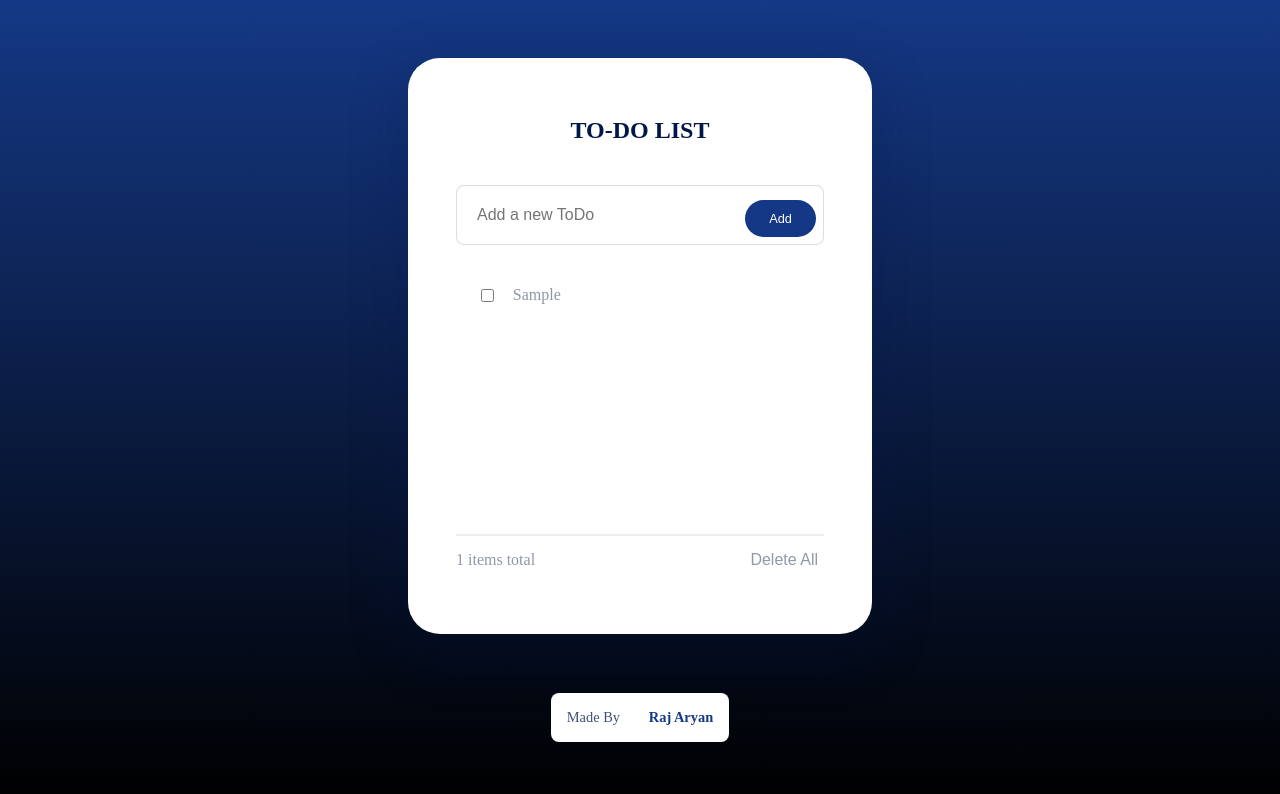
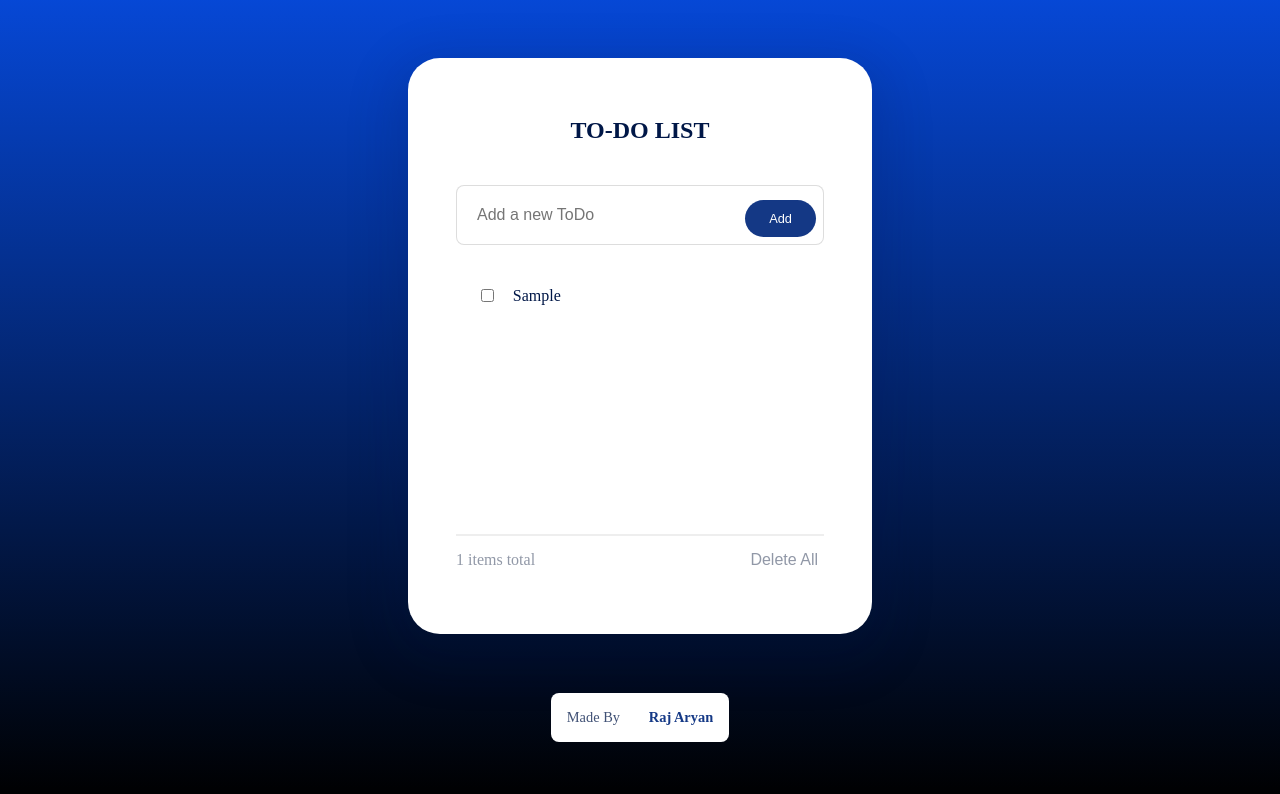
Before and after one commit to theraaajj/frontend-projects, a plain HTML site: page ToDo List/index.html in a window 1280 px wide. Both pictures are taken after typing "Sample" into the empty fields and a click on the button "Add". Drawn offline with Linux system fonts and the light colour scheme.

Commit message:
Update style.css

```diff
--- a/ToDo List/style.css
+++ b/ToDo List/style.css
@@ -1,6 +1,6 @@
 :root{
     --gradient: linear-gradient(
-    0deg, black 0%, #133785fd 100%
+    0deg, black 0%, #0446d5fd 100%      /*133785fd*/
     );
     --dark: #001747;
    --grey: #9198a7;
@@ -53,7 +53,7 @@ h1, h2, h3, h4, h5, h6, p {
     height: 60%;
     width: 60%;
     box-shadow: 0 1rem 3rem 1rem rgba(0, 23, 71, 0.15);
-    max-width: 23rem;               /* mtlb kitna bhi size badhe, maxm 30rem tak hi jaskta hai size*/
+    max-width: 23rem;               /* max possible size in width*/
 }
 
 h2{
@@ -100,6 +100,13 @@ li {
 }
 
 #todoList p{
+    display: flex;
+    gap: 1rem;
+    color: var(--dark);
+    align-items: center;
+}
+
+#todoList .disabled{
     color: #8f98a8;
 }
 
```
